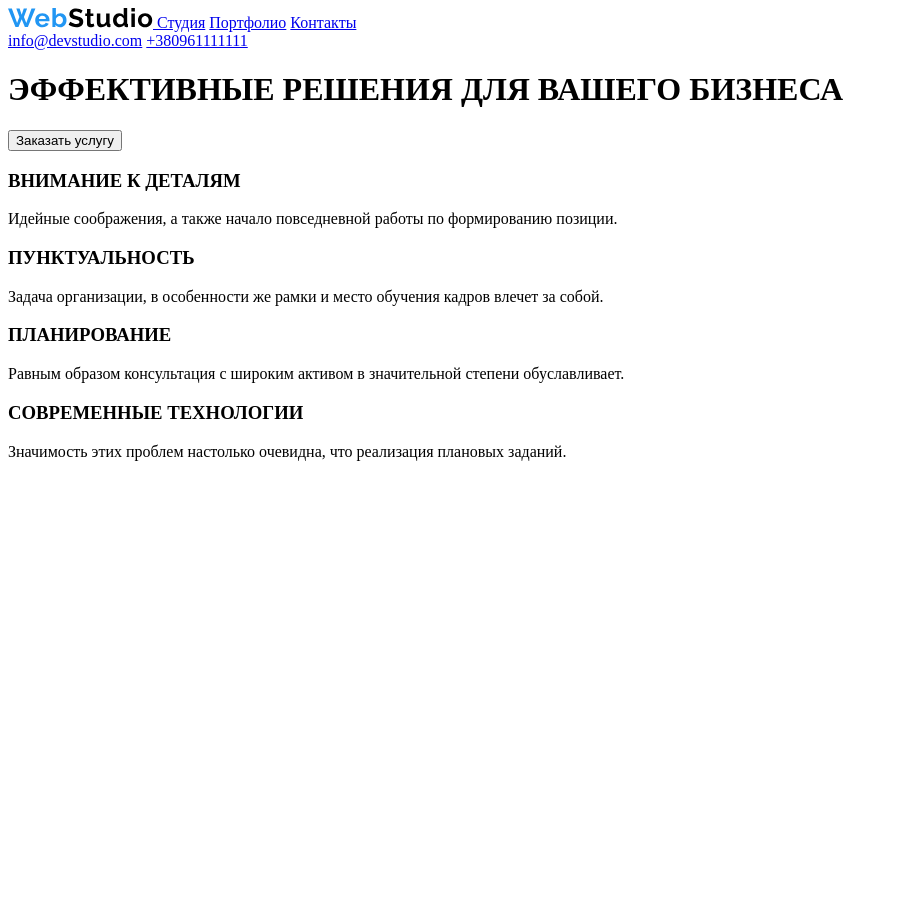
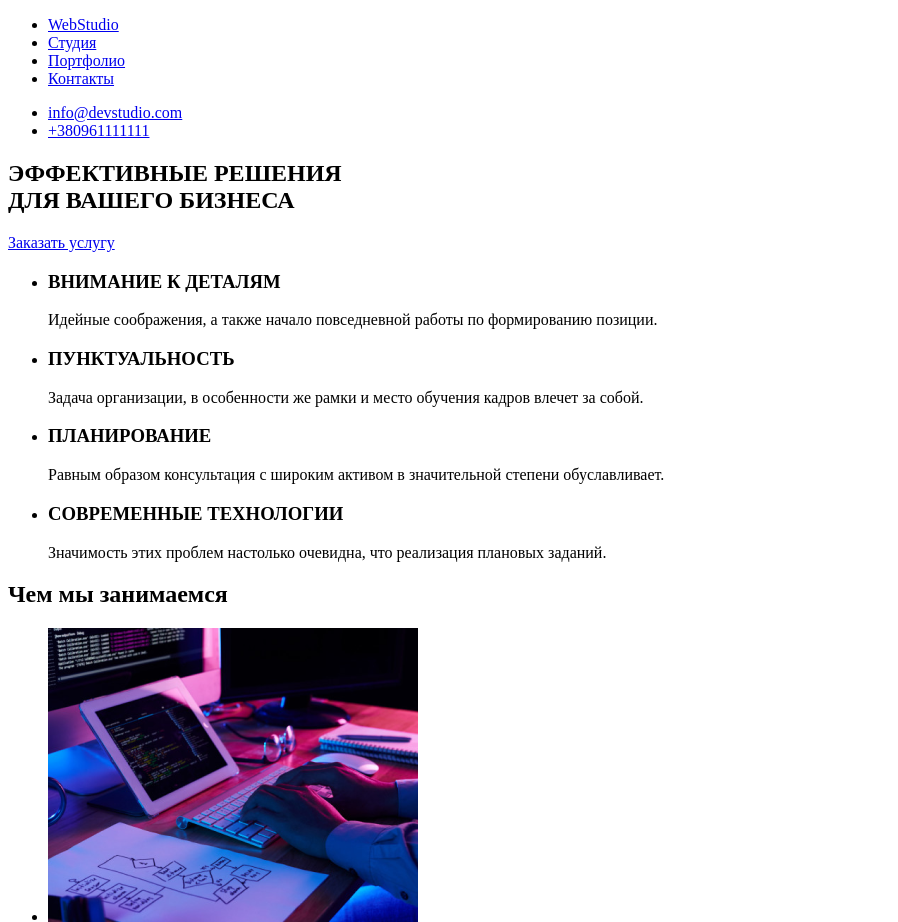
Before and after one commit to DukaDima/goit-markup-hw-01, a plain HTML site: page index.html in a window 1280 px wide. Shown: the top 922 px of the page, without its empty margins (0-898 px from the left). Before the commit the page ends 800 px from the top, so only its background shows below. Drawn offline with Linux system fonts and the light colour scheme.

Commit message:
Добавляет секции, картинки, описание.
Убрал блоки, сделал списки.

```diff
--- a/index.html
+++ b/index.html
@@ -11,42 +11,90 @@
   <body>
             <!--Шапка сайта с навигацией и контактной информацией-->
     <header>
-      <div>
-        <a href="#"> <img src="./images/WebStudio.svg" alt="logo"> </a>
-        <a href="#">Студия</a>
-        <a href="#">Портфолио</a>
-        <a href="#">Контакты</a>
-      </div>
-      <div>
-         <a href="mailto:info@devstudio.com">info@devstudio.com</a>
-         <a href="tel:380961111111">+380961111111</a>
-      </div>
+      <nav>
+        <ul>
+            <li><a href="#">WebStudio</a> </li>
+            <li><a href="#">Студия</a></li>
+            <li><a href="#">Портфолио</a></li>
+            <li><a href="#">Контакты</a></li>
+        </ul>
+      </nav>
+       <ul>
+          <li> <a href="mailto:info@devstudio.com">info@devstudio.com</a></li>
+           <li><a href="tel:380961111111">+380961111111</a></li>
+       </ul>
     </header>
 
        <!--Основная надпись с кнопкой-->
-      <div>
-         <p><h1>ЭФФЕКТИВНЫЕ РЕШЕНИЯ ДЛЯ ВАШЕГО БИЗНЕСА</h1></p>
-         <P><button>Заказать услугу</button></P>
-      </div>
+      <section>
+         <h1>ЭФФЕКТИВНЫЕ РЕШЕНИЯ <br> ДЛЯ ВАШЕГО БИЗНЕСА</h1>
+         <a href="#">Заказать услугу</a>
+      </section>
+
       <!--Скилы и технологии-->
-      <div>
-        <div>
-          <p><h3>ВНИМАНИЕ К ДЕТАЛЯМ</h3></p>
-          <p>Идейные соображения, а также начало повседневной работы по формированию позиции.</p>
-        </div>
-        <div>
-          <p><h3>ПУНКТУАЛЬНОСТЬ</h3></p>
-          <p>Задача организации, в особенности же рамки и место обучения кадров влечет за собой.</p>
-        </div>
-        <div>
-          <p><h3>ПЛАНИРОВАНИЕ</h3></p>
-          <p>Равным образом консультация с широким активом в значительной степени обуславливает.</p>
-        </div>
-        <div>
-          <p><h3>СОВРЕМЕННЫЕ ТЕХНОЛОГИИ</h3></p>
-          <p>Значимость этих проблем настолько очевидна, что реализация плановых заданий.</p>
-        </div>
-      </div>
+      <section>
+        <ul>
+          <li>
+             <h3>ВНИМАНИЕ К ДЕТАЛЯМ</h3>
+             <p>Идейные соображения, а также начало повседневной работы по формированию позиции.</p>
+          </li>
+          <li>
+             <h3>ПУНКТУАЛЬНОСТЬ</h3>
+            <p>Задача организации, в особенности же рамки и место обучения кадров влечет за собой.</p>
+          </li>
+          <li>
+            <h3>ПЛАНИРОВАНИЕ</h3>
+            <p>Равным образом консультация с широким активом в значительной степени обуславливает.</p>
+          </li>
+          <li>
+              <h3>СОВРЕМЕННЫЕ ТЕХНОЛОГИИ</h3>
+              <p>Значимость этих проблем настолько очевидна, что реализация плановых заданий.</p>
+          </li>
+        </ul>
+      </section>
+
+      <!--Чем мы занимаемся-->
+      <sectuion>
+        <h2>Чем мы занимаемся</h2>
+        <ul>
+          <li>
+            <img src="./images/img1.png" alt="img1" width="370">
+          </li>
+          <li>
+            <img src="./images/img2.png" alt="img2" width="370">
+          </li>
+          <li>
+            <img src="./images/img3.png" alt="img3" width="370">
+          </li>
+        </ul>
+      </sectuion>
+
+      <!--Наша команда-->
+      <section>
+        <h2>Наша команда</h2>
+        <ul>
+          <li>
+            <a href=""><img src="./images/01.jpg" alt="Игорь Демьяненко" width="270"></a>
+            <h3>Игорь Демьяненко</h3>
+            <p>Product designer</p>
+          </li>
+          <li>
+            <a href=""><img src="./images/04.jpg" alt="Ольга Репина" width="270"></a>
+            <h3>Ольга Репина</h3>
+            <p>Frontend Developer</p>
+          </li>
+          <li>
+            <a href=""><img src="./images/03.jpg" alt="Николай Тарасов" width="270"></a>
+            <h3>Николай Тарасов</h3>
+            <p>Marketing</p>
+          </li>
+          <li>
+            <a href=""><img src="./images/02.jpg" alt="Михаил Ермаков" width="270"></a>
+            <h3>Михаил Ермаков</h3>
+            <p>UI Designer</p>
+          </li>
+        </ul>
+      </section>
 
 
 
```
Also changed, not shown: images/01.jpg (renamed from images/Игорь Демьяненко.jpg), images/02.jpg (renamed from images/Михаил Ермаков.jpg), images/03.jpg (renamed from images/Николай Тарасов.jpg), images/04.jpg (renamed from images/Ольга Репина.jpg).
